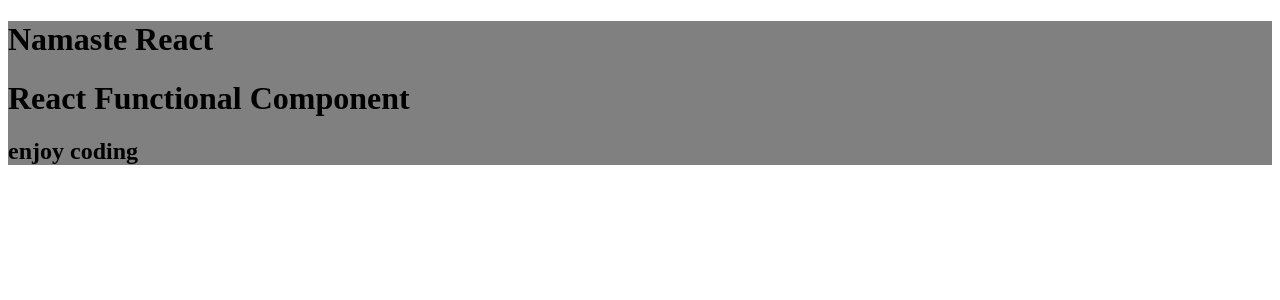
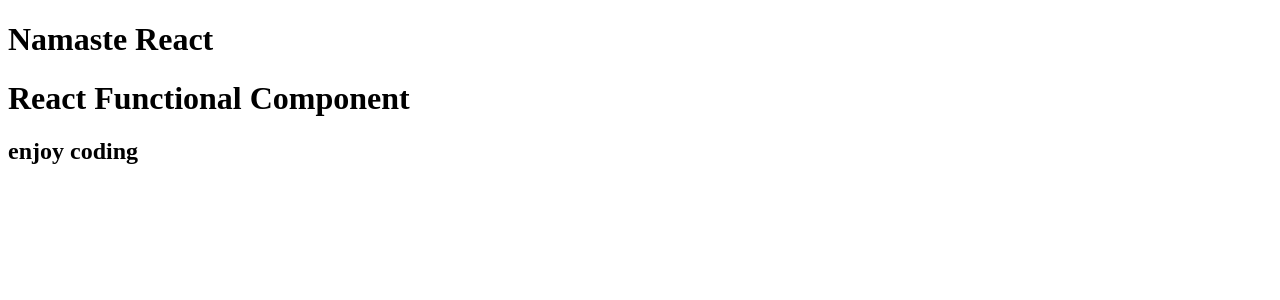
Before and after one commit to ris-hub/React, a React (Vite) app: page / in a window 1280 px wide. Shown: the top 300 px of the page. Built offline with nearby package versions, Linux system fonts and the light colour scheme.

Commit message:
third lecture

```diff
--- a/index.css
+++ b/index.css
@@ -1,3 +1,3 @@
-div{
+/* div{
     background-color: gray;
-}
+} */
--- a/package.json
+++ b/package.json
@@ -4,6 +4,8 @@
   "description": "Just learning react and stuff",
   "main": "App.js",
   "scripts": {
+    "start": "parcel index.html",
+    "build": "parcel build index.html",
     "test": "jest"
   },
   "repository": {
@@ -17,6 +19,7 @@
   },
   "homepage": "https://github.com/ris-hub/React#readme",
   "devDependencies": {
+    "@babel/core": "^7.22.17",
     "parcel": "^2.9.3",
     "process": "^0.11.10"
   },
```
Also changed, not shown: .babelrc (added), 2 other files (tests, documents, lock files or other folders).
